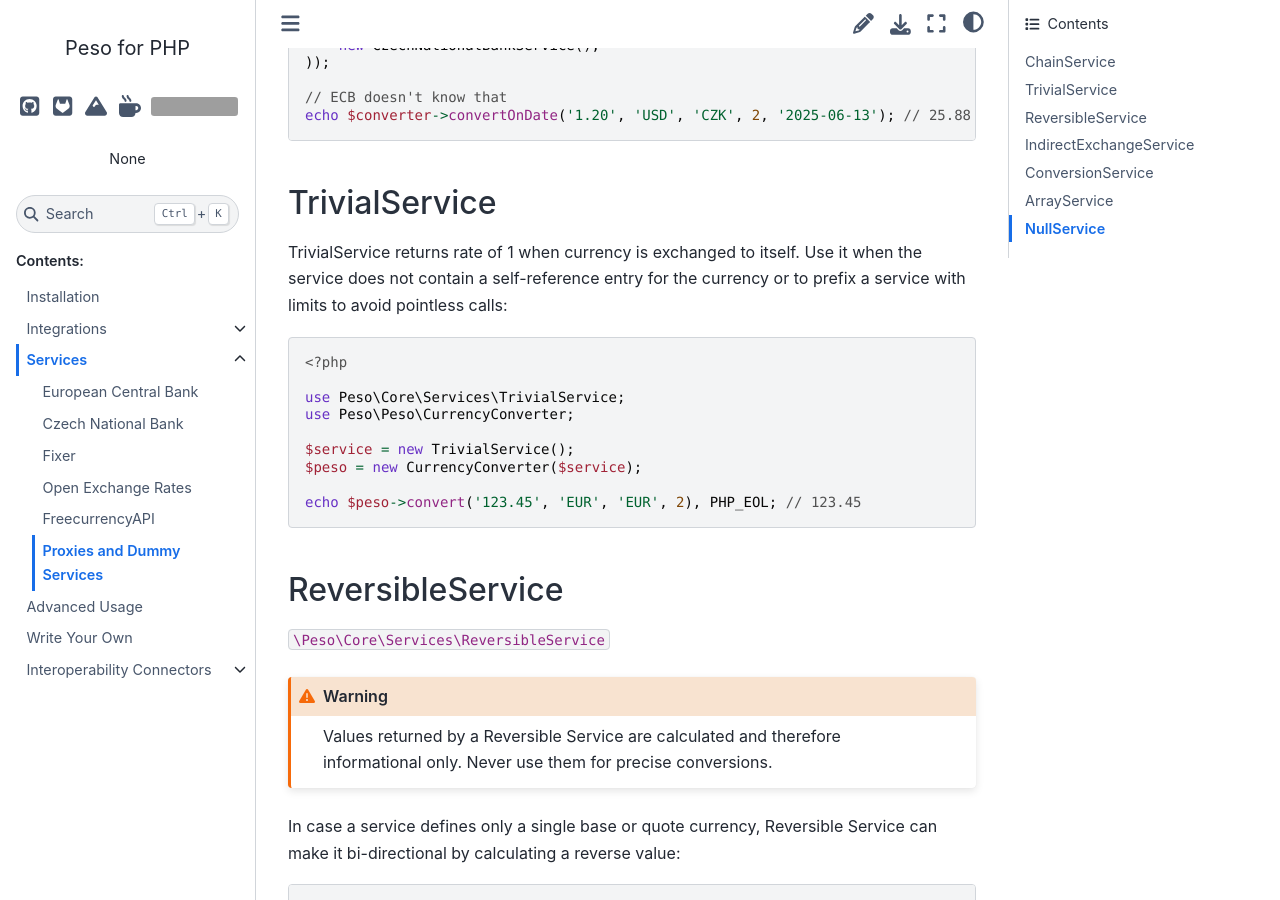
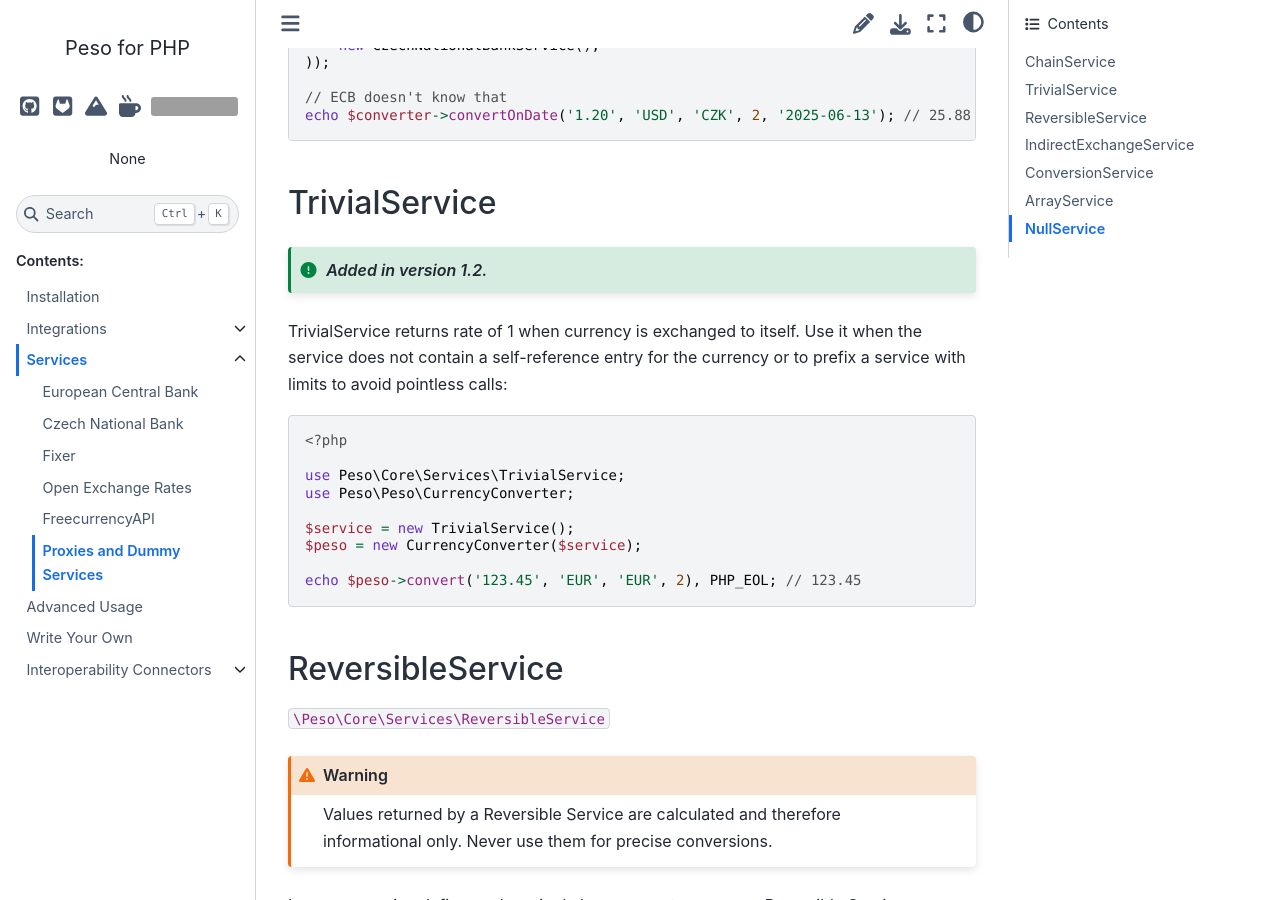
Before and after one commit to phpeso/doc, a Sphinx documentation site: the page built from source/services/builtin.rst, in a window 1280 px wide and 900 px high, scrolled down 486 px. Built offline with Sphinx 7.4.7 and the Sphinx Book theme 1.1.4, drawn with Linux system fonts in a browser that asks for light colours; grey boxes are pictures that could not be loaded.

Commit message:
Add a version declaration

```diff
--- a/source/services/builtin.rst
+++ b/source/services/builtin.rst
@@ -29,6 +29,8 @@ Chain service allows you to request data from several sources::
 
 TrivialService
 ==============
+
+.. versionadded:: 1.2
 
 TrivialService returns rate of 1 when currency is exchanged to itself.
 Use it when the service does not contain a self-reference entry for the currency
```
